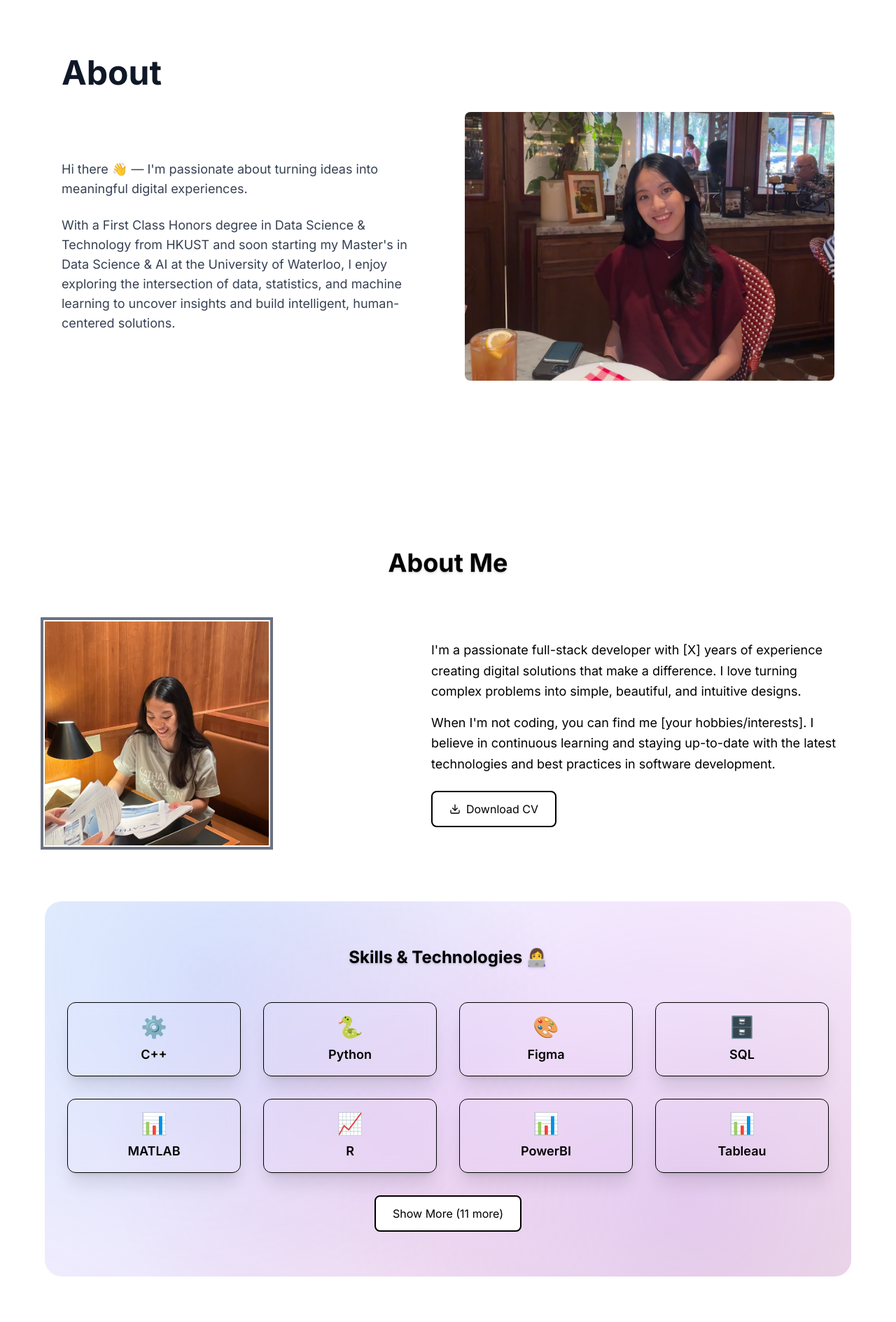
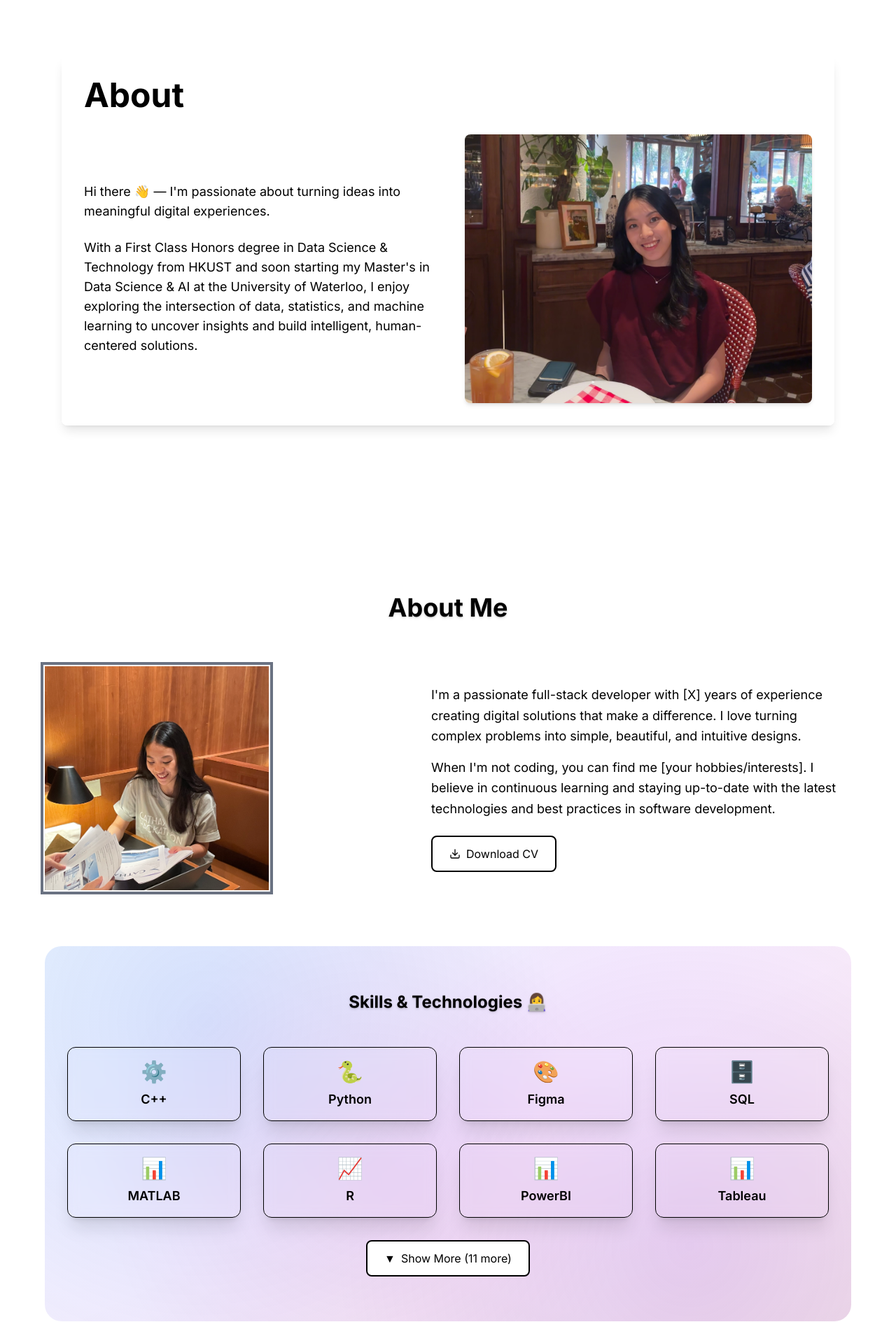
Before and after one commit to LoveraLokeswara/loveralokeswara.github.io, a Next.js app: page / in a window 1280 px wide. Shown: the part 800-2689 px from the top of the page at 70% size. Built offline with nearby package versions, Linux system fonts and the light colour scheme.

Commit message:
updated the animation for each view

```diff
--- a/src/components/About.tsx
+++ b/src/components/About.tsx
@@ -3,6 +3,7 @@
 import { Download, Code2, Database, Globe, Smartphone, Server, GitBranch } from "lucide-react";
 import Image from "next/image";
 import { useState } from "react";
+import { motion, AnimatePresence } from "framer-motion";
 
 const About = () => {
   const [showAllSkills, setShowAllSkills] = useState(false);
@@ -29,18 +30,38 @@ const About = () => {
     { name: 'Oracle', icon: '🧱' },
   ];
 
-  const displayedSkills = showAllSkills ? skills : skills.slice(0, 8);
+  const initialSkills = skills.slice(0, 8);
+  const additionalSkills = skills.slice(8);
 
   return (
-    <section id="about" className="py-20 px-6">
+    <motion.section
+      id="about"
+      initial={{ opacity: 0 }}
+      whileInView={{ opacity: 1 }}
+      viewport={{ once: true, amount: 0.2 }}
+      transition={{ duration: 0.6 }}
+      className="py-20 px-6 bg-white relative z-10"
+    >
       <div className="container mx-auto max-w-6xl">
-        <h2 className="text-shadow-md text-3xl md:text-4xl font-bold text-foreground mb-16 text-center">
+        <motion.h2
+          initial={{ opacity: 0, y: 30 }}
+          whileInView={{ opacity: 1, y: 0 }}
+          viewport={{ once: true }}
+          transition={{ duration: 0.8, delay: 0.2, ease: "easeOut" }}
+          className="text-shadow-md text-3xl md:text-4xl font-bold text-foreground mb-16 text-center"
+        >
           About Me
-        </h2>
+        </motion.h2>
 
         <div className="grid lg:grid-cols-2 gap-4 items-center">
           {/* Profile Photo */}
-          <div className="flex justify-center lg:justify-start">
+          <motion.div
+            initial={{ opacity: 0, x: -50 }}
+            whileInView={{ opacity: 1, x: 0 }}
+            viewport={{ once: true }}
+            transition={{ duration: 0.8, delay: 0.4, ease: "easeOut" }}
+            className="flex justify-center lg:justify-start"
+          >
             <div className="w-80 h-80 bg-muted rounded-2xl flex items-center justify-center">
               <div className="text-center text-muted-foreground">
                 <div className="w-64 h-64 lg:w-80 lg:h-80 rectangle-full overflow-hidden ring-4 ring-offset-2 ring-gray-500 ring-offset-white">
@@ -55,10 +76,16 @@ const About = () => {
                 </div>
               </div>
             </div>
-          </div>
+          </motion.div>
 
           {/* Bio and CV */}
-          <div className="space-y-6 lg:-ml-8">
+          <motion.div
+            initial={{ opacity: 0, x: 50 }}
+            whileInView={{ opacity: 1, x: 0 }}
+            viewport={{ once: true }}
+            transition={{ duration: 0.8, delay: 0.6, ease: "easeOut" }}
+            className="space-y-6 lg:-ml-8"
+          >
             <div className="space-y-4">
               <p className="text-lg text-muted-foreground leading-relaxed">
                 I'm a passionate full-stack developer with [X] years of experience creating
@@ -72,15 +99,27 @@ const About = () => {
               </p>
             </div>
 
-            <button className="inline-flex items-center gap-2 bg-white text-black border-2 border-black px-6 py-3 rounded-lg hover:bg-gray-100 dark:bg-black dark:text-white dark:border-white dark:hover:bg-gray-600 transition-colors duration-200">
+            <motion.button
+              initial={{ opacity: 0, y: 20 }}
+              whileInView={{ opacity: 1, y: 0 }}
+              viewport={{ once: true }}
+              transition={{ duration: 0.6, delay: 0.8, ease: "easeOut" }}
+              whileHover={{ scale: 1.05 }}
+              whileTap={{ scale: 0.95 }}
+              className="inline-flex items-center gap-2 bg-white text-black border-2 border-black px-6 py-3 rounded-lg hover:bg-gray-100 dark:bg-black dark:text-white dark:border-white dark:hover:bg-gray-600 transition-colors duration-200"
+            >
               <Download className="w-4 h-4" />
               Download CV
-            </button>
-          </div>
+            </motion.button>
+          </motion.div>
         </div>
 
         {/* Skills Section */}
-        <div
+        <motion.div
+          initial={{ opacity: 0, y: 50 }}
+          whileInView={{ opacity: 1, y: 0 }}
+          viewport={{ once: true }}
+          transition={{ duration: 0.8, delay: 1.0, ease: "easeOut" }}
           className="mt-20 py-16 px-8 rounded-3xl relative overflow-hidden"
           style={{
             backgroundImage: `
@@ -95,39 +134,96 @@ const About = () => {
           <div className="absolute inset-0 bg-gradient-to-br from-white/5 via-transparent to-black/5 dark:from-black/10 dark:via-transparent dark:to-white/5"></div>
 
           <div className="relative z-10">
-            <h3 className="text-shadow-md text-2xl font-bold text-foreground mb-12 text-center">
+            <motion.h3
+              initial={{ opacity: 0, y: 20 }}
+              whileInView={{ opacity: 1, y: 0 }}
+              viewport={{ once: true }}
+              transition={{ duration: 0.6, delay: 1.2, ease: "easeOut" }}
+              className="text-shadow-md text-2xl font-bold text-foreground mb-12 text-center"
+            >
               Skills & Technologies 👩‍💻
-            </h3>
+            </motion.h3>
 
             <div className="grid md:grid-cols-2 lg:grid-cols-4 gap-8">
-              {displayedSkills.map((skill, index) => (
-                <div
-                  key={index}
+              {/* Always visible skills */}
+              {initialSkills.map((skill, index) => (
+                <motion.div
+                  key={`initial-${index}`}
+                  initial={{ opacity: 0, y: 20 }}
+                  whileInView={{ opacity: 1, y: 0 }}
+                  viewport={{ once: true }}
+                  transition={{ duration: 0.3, delay: 1.4 + index * 0.05, ease: "easeOut" }}
                   className="shadow-xl text-center space-y-2 p-4 rounded-xl bg-card/80 backdrop-blur-sm border border-border hover:border-border/60 hover:bg-card/90 transition-all duration-300"
                 >
                   <div className="flex justify-center text-foreground">
                     <span className="text-3xl">{skill.icon}</span>
                   </div>
                   <h4 className="text-lg font-semibold text-foreground">{skill.name}</h4>
-                </div>
+                </motion.div>
               ))}
+
+              {/* Additional skills with smooth animation */}
+              <AnimatePresence>
+                {showAllSkills && additionalSkills.map((skill, index) => (
+                  <motion.div
+                    key={`additional-${index}`}
+                    initial={{ opacity: 0, y: 20, scale: 0.9 }}
+                    animate={{ opacity: 1, y: 0, scale: 1 }}
+                    exit={{
+                      opacity: 0,
+                      y: -10,
+                      scale: 0.9,
+                      transition: {
+                        duration: 0.4,
+                        delay: (additionalSkills.length - 1 - index) * 0.08, // Reverse order for exit
+                        ease: "easeOut"
+                      }
+                    }}
+                    transition={{
+                      duration: 0.4,
+                      delay: index * 0.08, // Normal order for entrance
+                      ease: "easeOut"
+                    }}
+                    className="shadow-xl text-center space-y-2 p-4 rounded-xl bg-card/80 backdrop-blur-sm border border-border hover:border-border/60 hover:bg-card/90 transition-all duration-300"
+                  >
+                    <div className="flex justify-center text-foreground">
+                      <span className="text-3xl">{skill.icon}</span>
+                    </div>
+                    <h4 className="text-lg font-semibold text-foreground">{skill.name}</h4>
+                  </motion.div>
+                ))}
+              </AnimatePresence>
             </div>
 
             {/* Show More/Less Button */}
             {skills.length > 8 && (
-              <div className="text-center mt-8">
-                <button
+              <motion.div
+                initial={{ opacity: 0 }}
+                whileInView={{ opacity: 1 }}
+                viewport={{ once: true }}
+                transition={{ duration: 0.6, delay: 1.8, ease: "easeOut" }}
+                className="text-center mt-8"
+              >
+                <motion.button
                   onClick={() => setShowAllSkills(!showAllSkills)}
+                  whileHover={{ scale: 1.05 }}
+                  whileTap={{ scale: 0.95 }}
                   className="inline-flex items-center gap-2 bg-white text-black border-2 border-black px-6 py-3 rounded-lg hover:bg-gray-100 dark:bg-black dark:text-white dark:border-white dark:hover:bg-gray-800 transition-colors duration-200"
                 >
-                  {showAllSkills ? 'Show Less' : `Show More (${skills.length - 8} more)`}
-                </button>
-              </div>
+                  <motion.span
+                    animate={{ rotate: showAllSkills ? 180 : 0 }}
+                    transition={{ duration: 0.3 }}
+                  >
+                    ▼
+                  </motion.span>
+                  {showAllSkills ? 'Show Less' : `Show More (${additionalSkills.length} more)`}
+                </motion.button>
+              </motion.div>
             )}
           </div>
-        </div>
+        </motion.div>
       </div>
-    </section>
+    </motion.section>
   );
 };
 
--- a/src/components/Hero.tsx
+++ b/src/components/Hero.tsx
@@ -10,9 +10,16 @@ const Hero = () => {
   const { scrollYProgress } = useScroll();
 
   // Scroll-based animations
-  const backgroundOpacity = useTransform(scrollYProgress, [0, 0.5], [1, 0]);
+  const backgroundOpacity = useTransform(scrollYProgress, [0, 0.5], [0.7, 1]); // Increase opacity as we scroll
   const textOpacity = useTransform(scrollYProgress, [0, 0.3], [1, 0]);
   const contentY = useTransform(scrollYProgress, [0, 1], ["100vh", "0vh"]);
+
+  // Background positioning - fixed until past About section (around 40% scroll)
+  const backgroundPosition = useTransform(
+    scrollYProgress,
+    [0, 0.3, 0.41],
+    ["fixed", "fixed", "absolute"]
+  );
 
   const scrollToSection = (sectionId: string) => {
     const section = document.getElementById(sectionId);
@@ -41,8 +48,11 @@ const Hero = () => {
       >
         {/* Background Image */}
         <motion.div
-          style={{ opacity: backgroundOpacity }}
-          className="absolute inset-0 z-0"
+          style={{
+            opacity: backgroundOpacity,
+            position: backgroundPosition,
+          }}
+          className="inset-0 z-0"
         >
           <Image
             src="/saikung_scene.jpeg" // Update with your team photo path
@@ -181,25 +191,48 @@ const Hero = () => {
       </section>
 
       {/* White Content Section */}
-      <motion.div
-        // style={{ y: contentY }}
-        // className="relative z-40 min-h-screen bg-white"
-      >
+      <motion.div>
         <div className="max-w-6xl mx-auto px-6 py-20">
           {/* About Section */}
-          <section id="about" className="mb-20">
-            <h2 className="text-4xl md:text-5xl font-bold text-gray-900 mb-8">About</h2>
+          <motion.section
+            id="about"
+            initial={{ opacity: 0, y: 50 }}
+            whileInView={{ opacity: 1, y: 0 }}
+            viewport={{ once: true, amount: 0.3 }}
+            transition={{ duration: 0.8, ease: "easeOut" }}
+            className="mb-20 bg-white/80 p-8 rounded-lg shadow-lg backdrop-blur-sm"
+          >
+            <motion.h2
+              initial={{ opacity: 0, y: 30 }}
+              whileInView={{ opacity: 1, y: 0 }}
+              viewport={{ once: true }}
+              transition={{ duration: 0.6, delay: 0.2, ease: "easeOut" }}
+              className="text-4xl md:text-5xl font-bold text-black mb-8"
+            >
+              About
+            </motion.h2>
             <div className="grid md:grid-cols-2 gap-12 items-center">
-              <div>
-                <p className="text-lg text-gray-700 mb-6">
+              <motion.div
+                initial={{ opacity: 0, x: -30 }}
+                whileInView={{ opacity: 1, x: 0 }}
+                viewport={{ once: true }}
+                transition={{ duration: 0.8, delay: 0.4, ease: "easeOut" }}
+              >
+                <p className="text-lg text-black mb-6">
                   Hi there 👋 — I'm passionate about turning ideas into meaningful digital experiences.
                 </p>
-                <p className="text-lg text-gray-700">
+                <p className="text-lg text-black">
                   With a First Class Honors degree in Data Science & Technology from HKUST and soon starting my Master's in Data Science & AI at the University of Waterloo, I enjoy exploring the intersection of data, statistics, and machine learning to uncover insights and build intelligent, human-centered solutions.
                 </p>
-              </div>
-              <div className="relative">
-                <div className="w-full h-96 rounded-lg overflow-hidden">
+              </motion.div>
+              <motion.div
+                initial={{ opacity: 0, x: 30 }}
+                whileInView={{ opacity: 1, x: 0 }}
+                viewport={{ once: true }}
+                transition={{ duration: 0.8, delay: 0.6, ease: "easeOut" }}
+                className="relative"
+              >
+                <div className="w-full h-96 rounded-lg overflow-hidden shadow-md">
                   <Image
                     src="/FullSizeRender.jpeg"
                     alt="Lovera Lokeswara"
@@ -208,9 +241,9 @@ const Hero = () => {
                     className="w-full h-full object-cover object-[center_70%]"
                   />
                 </div>
-              </div>
+              </motion.div>
             </div>
-          </section>
+          </motion.section>
 
           {/* Education Section */}
           {/* <section id="education" className="mb-20">
```
